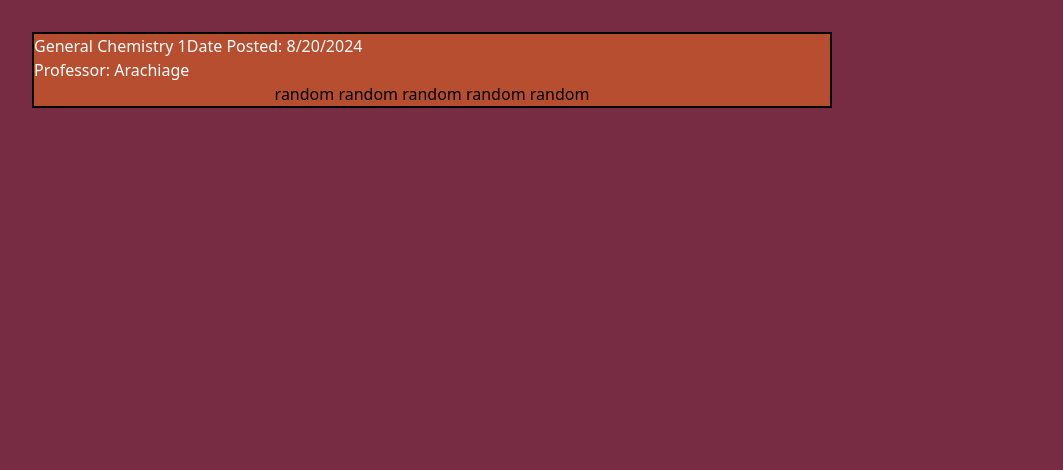
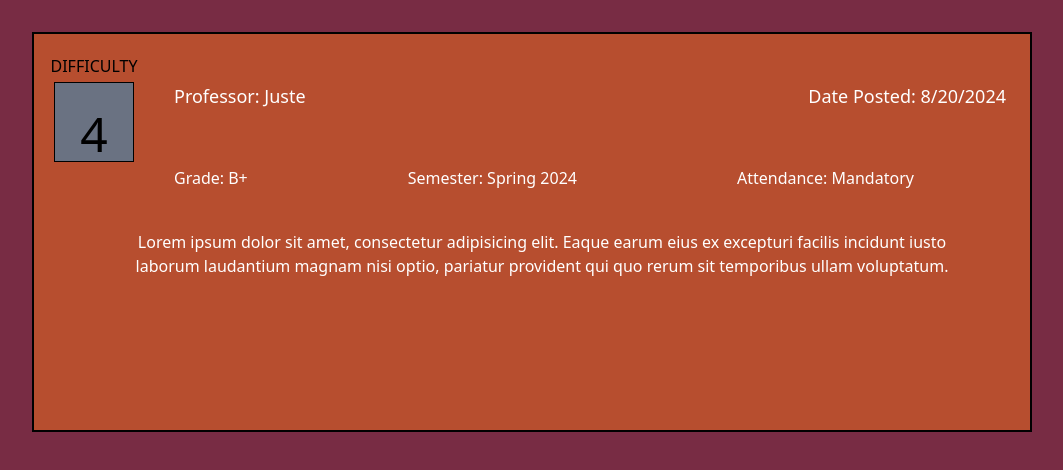
Before and after one commit to jai-sundaram/vtaceit, a React app in the folder vtaceit-frontend/: page / in a window 1280 px wide. Shown: the top 470 px of the page, without its empty margins (0-1063 px from the left). Built offline with nearby package versions, Linux system fonts and the light colour scheme; the HTML template or start-up script is replaced by a standard one.

Commit message:
created guide template

```diff
--- a/vtaceit-frontend/src/assets/Guide.jsx
+++ b/vtaceit-frontend/src/assets/Guide.jsx
@@ -2,15 +2,28 @@ import React from 'react'
 
 const Guide = () => {
     return (
-        <div className="border-2 w-200     bg-vtorange">
-            <div>
-                <h2 className = "text-white float-left">General Chemistry 1 </h2>
-                <h2 className= "text-white float-left"> Date Posted: 8/20/2024</h2>
+        <div className="border-2 w-250 h-100 bg-vtorange ">
+            <h1 className = "mt-5 mr-219 mt-">DIFFICULTY</h1>
+
+            <div className="mt-1">
+                <h2 className = "text-white float-left ml-35  text-lg">Professor: Juste</h2>
+                <h2 className= "text-white float-right mr-6 text-lg "> Date Posted: 8/20/2024</h2>
             </div>
-            <br />
-            <h2 className = "text-white text-left">Professor: Arachiage</h2>
-            <p>random random random random random</p>
+            <div className="text-5xl text-center ml-5 border-1 border-black w-20 h-20 bg-gray-500 ">4</div>
+            <div className = "">
+                <h2 className = "text-white float-left ml-35 mt-1">Grade: B+</h2>
+                <h2 className = "text-white float-left ml-40 mt-1">Semester: Spring 2024</h2>
+                <h2 className = "text-white float-left ml-40 mt-1">Attendance: Mandatory</h2>
+            </div>
+            <h2 className = "text-white float-left ml-5 mt-10 text-balance">
+                Lorem ipsum dolor sit amet, consectetur adipisicing elit. Eaque earum eius ex excepturi facilis incidunt iusto laborum laudantium magnam nisi optio, pariatur provident qui quo rerum sit temporibus ullam voluptatum.
+
+            </h2>
+
+
         </div>
+
+
     )
 }
 export default Guide;
```
